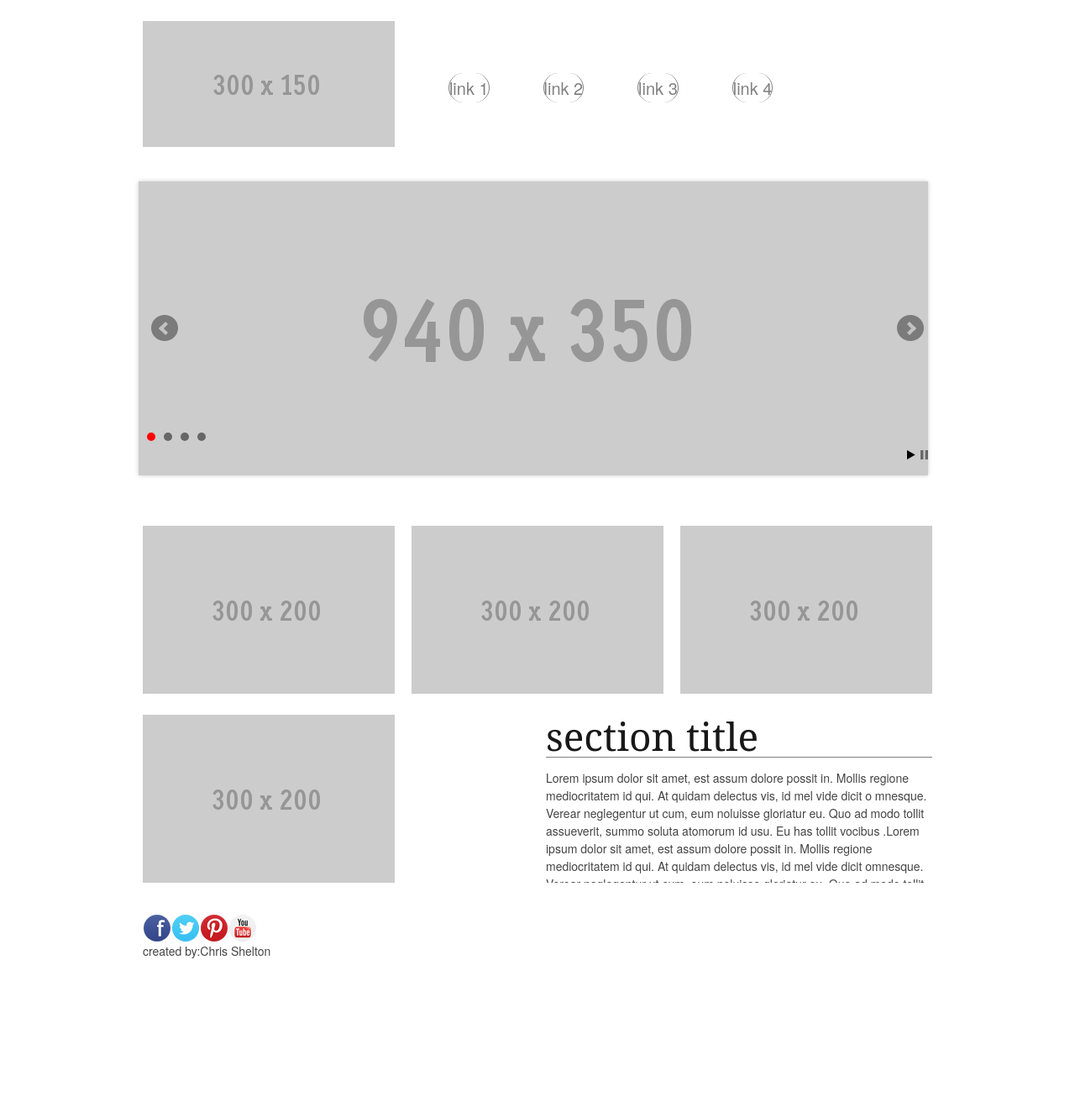
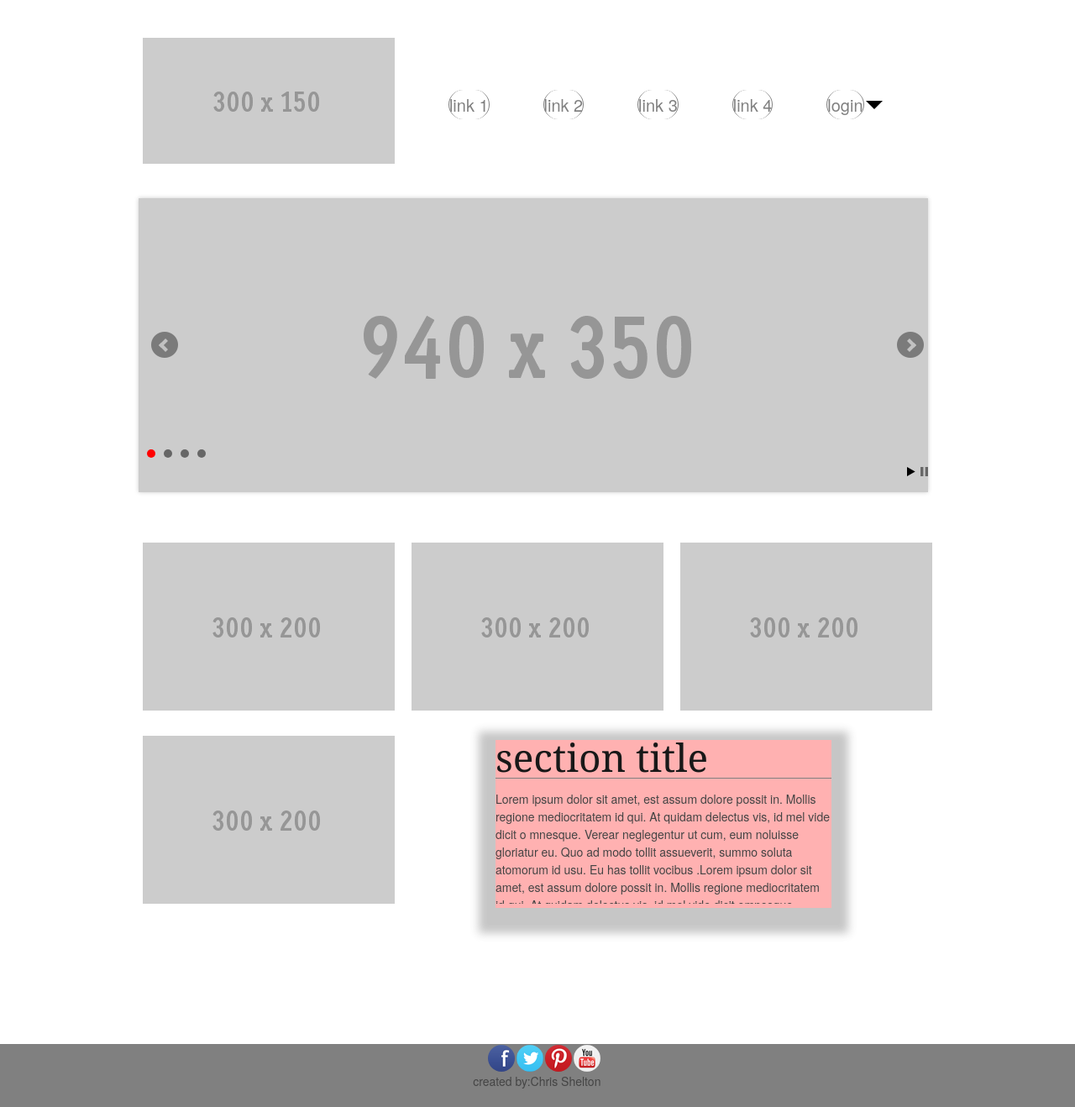
Before and after one commit to cshelton00/my_repo, a PHP site: page / in a window 1280 px wide. Shown: the whole page at 84% size. Before the commit the page ends 1141 px from the top, so only its background shows below. Run offline with PHP 8.4, Linux system fonts and the light colour scheme; some libraries are stand-ins or nearby versions.

Commit message:
added login menu and playing with box shadow

```diff
--- a/baseline/css/styles.css
+++ b/baseline/css/styles.css
@@ -164,7 +164,7 @@ ul.login{
   display: none;
 }
 
-.login.open .form_li{
+.login .open .form_li{
 display: block !important;
 width:164px;
 }
--- a/responsive page/index.html
+++ b/responsive page/index.html
@@ -7,7 +7,7 @@
 
 
 	<meta charset="utf-8">
-	<title>Your Page Title Here :)</title>
+		<title>index</title>
 	<meta name="description" content="">
 	<meta name="author" content="">
 
@@ -28,12 +28,30 @@
 <div class="container">
 	<header>
 		<nav >
-		  <ul class="sixteen columns">
+		<div class="arrow_down"></div>
+		  <ul class=" sixteen columns">
 		  	<li class="link"> <img src="images/logo.png"> </li>
-			<li class="link nav_item"> <a class="links" href="#">link 1</a>  </li>
+			<li class="link nav_item"> <a class="links" href="#">link 1</a>
+				<ul>
+		                <li ><a href='#'>item </a></li>
+		                <li><a href='#'>item </a></li>
+		                <li><a href='#'>item </a></li>
+	              	</ul>
+              	</li>
 			<li class="link nav_item"> <a class="links" href="#">link 2</a> </li>
 			<li class="link nav_item"> <a class="links" href="#">link 3</a> </li>
 			<li class="link nav_item"> <a class="links" href="#">link 4</a> </li>
+			<li class="link nav_item"> <a class="links toggle" href="#">login</a>
+				<ul class="login">
+		                 <li class="form_li"><form class="login_form" method="#" action="#">
+		                      <input type="text" name="username" placeholder="user name" />
+		                      <input type="password" name="password" placeholder="password" />
+		                      <input class="btn xlogin" type="button" name="login" value="login" />
+		                      <input class="btn btn_last" type="button" name="reset"  value="forgot username/password" />
+		                      <button type="button" class="btn sign_up"> sign up</button> </form>
+                      		</li>
+	              	</ul>
+			</li>
 		  </ul>
 		  	<div class="hamburger_btn">
 		  		<i id="hamburger" class="fa fa-bars "> </i>
@@ -47,6 +65,7 @@
 			<li class="burger_link"> <a class="links" href="#">link 2</a> </li>
 			<li class="burger_link"> <a class="links" href="#">link 3</a> </li>
 			<li class="burger_link"> <a class="links" href="#">link 4</a> </li>
+			<li class="burger_link"> <a class="links" href="#">login</a> </li>
 		  </ul>
 		</div>
 
@@ -89,17 +108,17 @@
 	</div>
 
 	<div class="txt_box eight columns">
-	  <div>
 	  <h1 class="txt_box_title" >section title</h1>
-	  </div>
 		<div>
 			   <p> Lorem ipsum dolor sit amet, est assum dolore possit in. Mollis regione mediocritatem id qui. At quidam delectus vis, id mel vide dicit o mnesque. Verear neglegentur ut cum, eum noluisse gloriatur eu. Quo ad modo tollit assueverit, summo soluta atomorum id usu. Eu has tollit vocibus .Lorem ipsum dolor sit amet, est assum dolore possit in. Mollis regione mediocritatem id qui. At quidam delectus vis, id mel vide dicit omnesque. Verear neglegentur ut cum, eum noluisse gloriatur eu. Quo ad modo tollit assueverit, summo soluta atomorum id usu. Eu has tollit vocibus . Lorem ipsum dolor sit amet, est assum dolore possit in. Mollis regione mediocritatem id qui. At quidam delectus vis, id mel vide dicit omnesque. Verear neglegentur ut cum, eum noluisse gloriatur eu. Quo ad modo tollit assueverit, summo soluta atomorum id usu. Eu has tollit vocibus .
 			   </p>
 		</div>
 	</div>
+	<div class="txt_box_overlay eight columns"></div>
+	<!--end container-->
+</div>
 
-	<!--footer area-->
-	<footer  class="sixteen columns">
+	<footer>
 		<ul class="footer_ul">
 		      <li><img class="footer_img" src="images/facebook.png" /></li>
 		      <li><img class="footer_img" src="images/twitter.png" /></li>
@@ -113,9 +132,6 @@
 
 	</footer>
 
-
-<!--end container-->
-</div>
 <script type = "text/javascript">
 //auto slide
   $('.bxslider').bxSlider({
--- a/responsive page/js/js.js
+++ b/responsive page/js/js.js
@@ -5,3 +5,11 @@ $(this).children('.block_overlay').slideToggle(175);
 $('#hamburger').click(function(){
         $('.burger_nav').slideToggle(0);
 });
+
+  $('.toggle ').click(function() {
+      $('.login').toggleClass('open');
+    });
+
+$(".toggle").click(function() {
+  $('.arrow_down').toggleClass("arrow_up");
+});
--- a/responsive page/stylesheets/skeleton.css
+++ b/responsive page/stylesheets/skeleton.css
@@ -39,7 +39,7 @@
     .container .five.columns                    { width: 280px; }
     .container .six.columns                     { width: 340px; }
     .container .seven.columns                   { width: 400px; }
-    .container .eight.columns                   { width: 460px; }
+    .container .eight.columns                   { width: 400px; }
     .container .nine.columns                    { width: 520px; }
     .container .ten.columns                     { width: 580px; }
     .container .eleven.columns                  { width: 640px; }
--- a/responsive page/stylesheets/styles.css
+++ b/responsive page/stylesheets/styles.css
@@ -4,31 +4,56 @@
 
 /*custom media query hides links on mobile*/
 @media screen and (max-width: 600px) {
-  .nav_item {
-    display: none!important;
-  }
+  .nav_item {display: none!important; }
+  div.hamburger_btn {visibility: visible;  }
+  .burger_nav {visibility: visible!important; }
+  footer{margin-top: 50px !important;}
+  .footer_ul {margin-left: 29% !important; }
+  .footer_p {margin-left: 29% !important; }
+  .txt_box_overlay{display: none !important;}
+  .block_overlay{visibility: hidden !important;}
+
 }
-
-@media screen and (max-width: 600px) {
-  div.hamburger_btn {
-    visibility: visible;
-
-  }
-}
-
-@media screen and (max-width: 600px) {
-  .burger_nav {
-    visibility: visible!important;
-  }
-}
-
-
 
 nav{
   position: relative;
   height: 150px;
   margin-top: 25px;
 }
+input{
+  outline: none;
+}
+button{
+  outline: none;
+}
+.arrow_down {
+  width: 0px;
+  height: 0px;
+  border-left: 10px solid transparent;
+  border-right: 10px solid transparent;
+  border-top: 10px solid black;
+  z-index: 1;
+  position: relative;
+  right: -871px;
+  top:85px;
+  margin-top: 10px;
+  float: left;
+  }
+
+  .arrow_up {
+  width: 0px;
+  height: 0px;
+  border-left: 10px solid transparent;
+  border-right: 10px solid transparent;
+  border-bottom: 10px solid black;
+  z-index: 1;
+  position: relative;
+  right: -871px;
+  top:85px;
+  margin-top: 10px;
+  float: left;
+  border-top: none;
+  }
 
 .hamburger_btn{
   visibility: hidden;
@@ -71,21 +96,47 @@ li.nav_item{
   margin-left: 60px;
 }
 
+/*dropdown*/
+ header nav ul li:not(.form_li):hover > ul:not(.login) {
+
+  display: block;
+  opacity: 1;
+  visibility: visible;
+}
+
+ header nav ul li ul {
+  width:50px;
+  left: -22px;
+  margin-top: -8px;
+  visibility: hidden;
+  position: absolute;
+  z-index: 999999999999;
+}
+
+/*end dropdown*/
+.login{
+  left: -78px;
+  margin-top: 10px;
+}
+
+ .open{
+  visibility: visible !important;
+  display: block !important;
+  width:164px;
+}
+
 .content{
   outline: green 1px solid;
   height: 350px;
 }
 
 .block{
-  display: inline-block;
-  height: 200px;
   margin-top: 25px;
 }
 
 .img_box{
   height: 200px;
   margin-top: 25px;
-  margin-left: 25px;
 }
 
 .txt_box_title{
@@ -99,25 +150,43 @@ li.nav_item{
   overflow: scroll;
 }
 
+.txt_box_overlay{
+background-color: red;
+opacity: .3;
+position: relative;
+bottom: 195px;
+right: -420px;
+height: 200px;
+z-index: -1;
+box-shadow: 0px 10px 10px 20px;
+}
+
 .block_overlay{
   position: absolute;
   height: 125px;
   background-color: #000;
   width: 31.4%;
-  bottom: 325px;
+  bottom: 431px;
   opacity: .5;
   display: none;
 }
 
 footer{
   height: 75px;
-  margin-top: 25px;
+  margin-top: -53px;
+  background-color: grey
+}
+
+.footer_ul{
+  margin-left: 44%;
 }
 
 .footer_img{
   border: 1px solid transparent;
   border-radius: 50%;
   float: left;
-  display: block;
-  margin-top: 0 auto;
 }
+
+.footer_p{
+  margin-left: 44%
+}
```
Also changed, not shown: 2 other files. Lines whose indentation alone changed are shown as unchanged.
